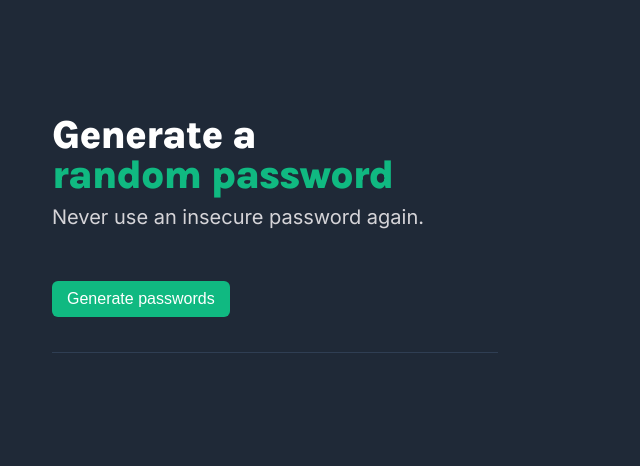
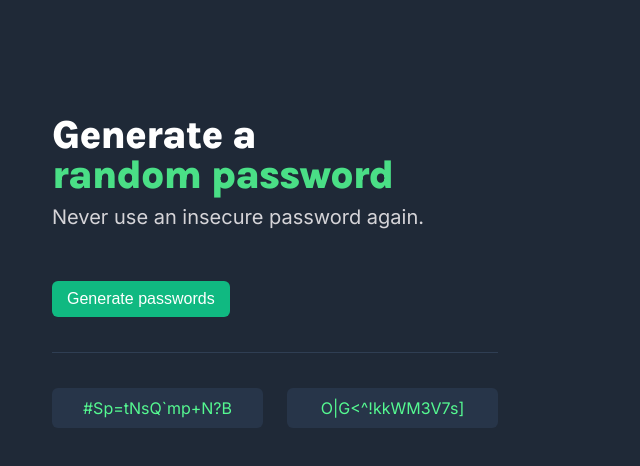
Before and after one commit to louiseaux/javascript-course, a plain HTML site: page password-generator/index.html in a window 1280 px wide. Both pictures are taken after a click on the button "Generate passwords". Shown: the whole page, without its empty margins (0-640 px from the left). Drawn offline with Linux system fonts and the light colour scheme.

Commit message:
Generate two random passwords when button clicked

```diff
--- a/password-generator/index.css
+++ b/password-generator/index.css
@@ -1,5 +1,6 @@
 body {
-    margin: 0;
+    margin: 0 52px;
+    width: 446px;
     background: #1F2937;
     color: #fff;
     font-family: 'Inter', sans-serif;
@@ -17,7 +18,7 @@ h1 {
 }
 
 h1 span {
-    color: #10B981;
+    color: #4ADF86;
 }
 
 h2 {
@@ -28,8 +29,8 @@ h2 {
 }
 
 header {
-    margin: 115px 0 52px 52px;
-    width: 446px;
+    margin-top: 115px;
+    margin-bottom: 35px;
     border-bottom: 1px solid #2F3E53;
 }
 
@@ -44,3 +45,28 @@ button {
     font-size: 16px;
     font-weight: 500;
 }
+
+main {
+    display: flex;
+}
+
+/* TODO: fix p height before passwords are rendered */
+p {
+    margin: auto;
+    padding: 4px 15px;
+    width: 211px;
+    border: none;
+    border-radius: 6px;
+    background: #273549;
+    color: #55F991;
+    text-align: center;
+    line-height: 32px;
+}
+
+#password1-el {
+    margin-right: 12px;
+}
+
+#password2-el {
+    margin-left: 12px;
+}
--- a/password-generator/index.html
+++ b/password-generator/index.html
@@ -13,12 +13,12 @@
         <header>
             <h1>Generate a <span>random password</span></h1>
             <h2>Never use an insecure password again.</h2>
-            <button>Generate passwords</button>
+            <button onclick="getPasswords()">Generate passwords</button>
         </header>
 
         <main>
-            <p></p>
-            <p></p>
+            <p id="password1-el"></p>
+            <p id="password2-el"></p>
         </main>
 
         <script src="index.js"></script>
--- a/password-generator/index.js
+++ b/password-generator/index.js
@@ -3,3 +3,24 @@ const characters = ["A","B","C","D","E","F","G","H","I","J","K","L","M","N","O"
 "t","u","v","w","x","y","z", "0", "1", "2", "3", "4", "5", "6", "7", "8", "9","~","`","!","@","#",
 "$","%","^","&","*","(",")","_","-","+","=","{","[","}","]",",","|",":",";","<",">",".","?",
 "/"];
+
+let password1El = document.getElementById("password1-el")
+let password2El = document.getElementById("password2-el")
+
+function generateRandomNumber() {
+    let randomNumber = Math.floor(Math.random() * characters.length)
+    return randomNumber
+}
+
+function generatePassword() {
+    let password = ""
+    for ( let i = 0; i < 15; i++ ) {
+        password += characters[generateRandomNumber()]
+    }
+    return password
+}
+
+function getPasswords() {
+    password1El.textContent = generatePassword()
+    password2El.textContent = generatePassword()
+}
```
